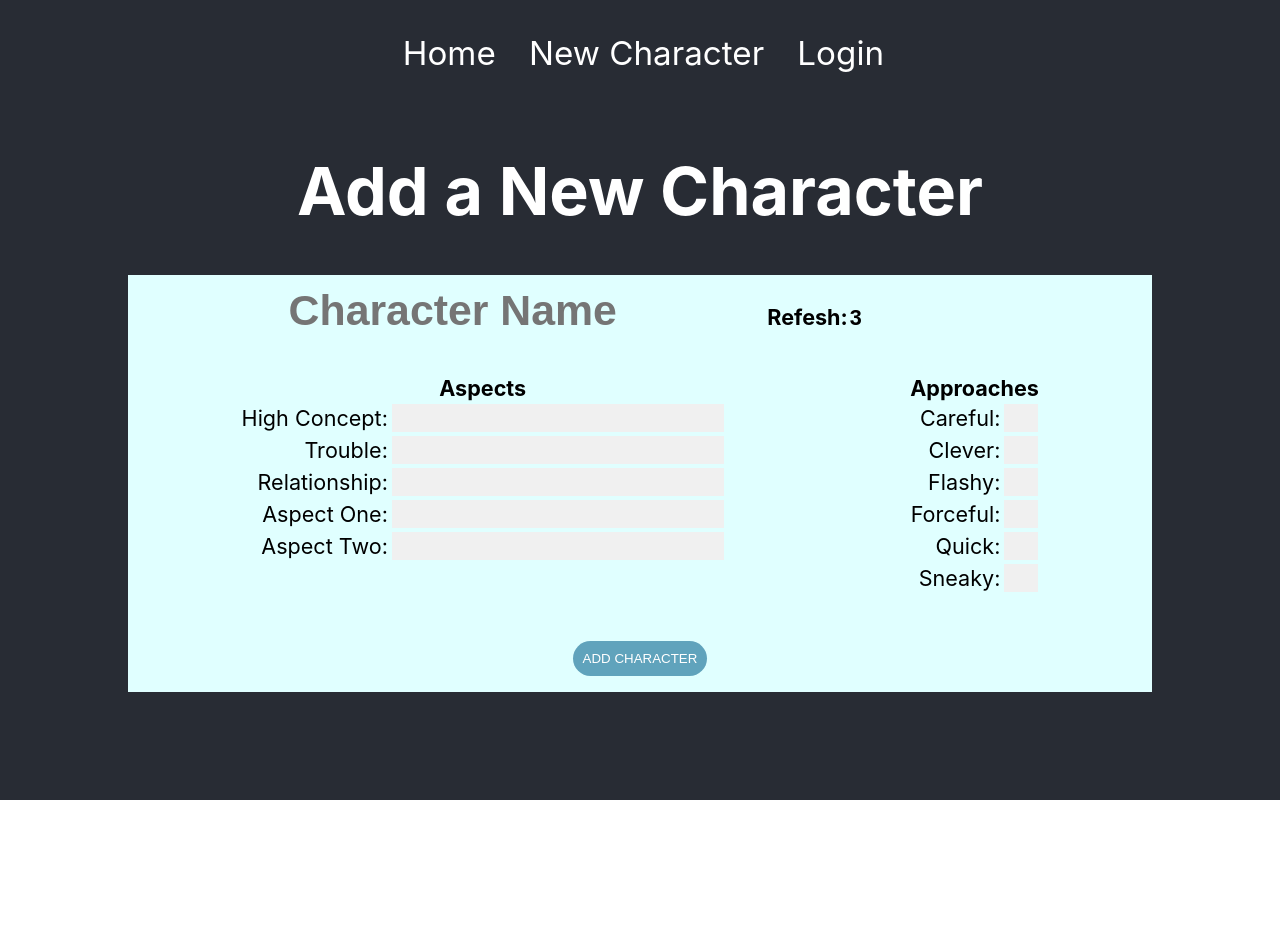
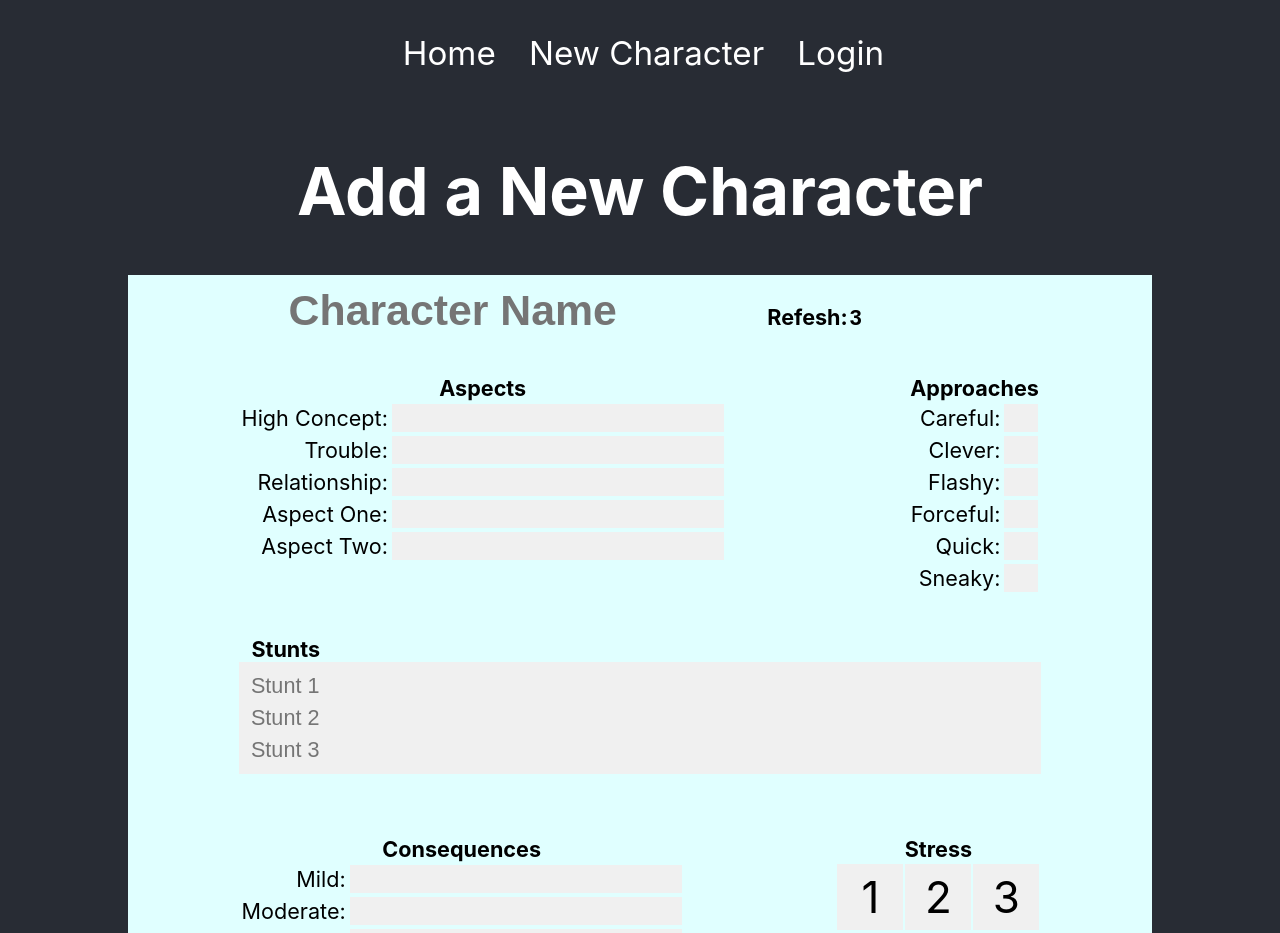
Before and after one commit to GideonBrimleaf/fate_character_generator, a React (Create React App) app: page /new in a window 1280 px wide. Shown: the top 933 px of the page. Before the commit the page ends 800 px from the top, so only its background shows below. Built offline with nearby package versions, Linux system fonts and the light colour scheme; no server answers; sample sign-in values are in the browser's storage.

Commit message:
added stunts and consequences

```diff
--- a/src/components/CharacterDetail.js
+++ b/src/components/CharacterDetail.js
@@ -11,7 +11,7 @@ const CharacterDetail = (props) => {
 
   const characterStunts = foundCharacter.stunts.map(stunt => {
     return (
-      <li key={stunt} className="align-left">{ stunt }</li>
+      <li key={stunt}>{ stunt }</li>
       )
   })
 
--- a/src/containers/CharacterForm.js
+++ b/src/containers/CharacterForm.js
@@ -5,6 +5,7 @@ import '../components/CharacterDetail.css'
 import '../components/CharacterStatBlock.css'
 import { withRouter } from 'react-router-dom'
 import CharacterFormStatBlock from './CharacterFormStatBlock'
+import StressBox from '../components/StressBox'
 
 class CharacterForm extends Component {
 
@@ -149,6 +150,30 @@ class CharacterForm extends Component {
               <CharacterFormStatBlock stats={this.state.approaches} tableName="approaches" handleFormStatChange={this.handleFormStatChange} statBlockType="secondary" />
             </article>
           </section>
+          <section className="character-stats character-form-section">
+            <article className="character-sheet-item-primary">
+              <h5 className="character-sheet-header stunt-header character-sheet-text">Stunts</h5>
+              <ul>
+                <li>
+                  <input className="primary-input character-sheet-text" type="text" placeholder="Stunt 1"/>
+                </li>
+                <li>
+                  <input className="primary-input character-sheet-text" type="text" placeholder="Stunt 2"/>
+                </li>
+                <li>
+                  <input className="primary-input character-sheet-text" type="text" placeholder="Stunt 3"/>
+                </li>
+              </ul>
+            </article>
+          </section>
+          <section className="character-stats character-form-section">
+            <article className="character-sheet-item-primary">
+              <CharacterFormStatBlock stats={this.state.consequences} tableName="consequences" handleFormStatChange={this.handleFormStatChange} statBlockType="primary" />
+            </article>
+            <article className="character-sheet-item-secondary">
+              <StressBox />
+            </article>
+          </section>
           <input className="primary-button" type="submit" value="Add Character"/>
         </form>
       </main>
```
